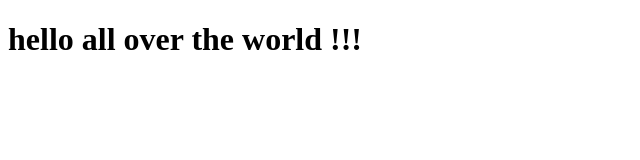
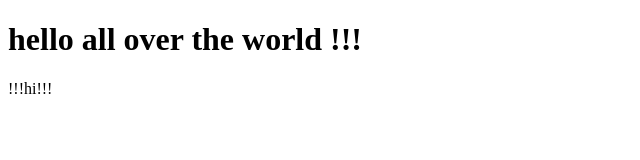
Before and after one commit to AlexanderPolulyah/Project1, a plain HTML site: page index.html in a window 1280 px wide. Shown: the full height of the page, 0-640 px from the left. Drawn offline with Linux system fonts and the light colour scheme.

Commit message:
Update index.html

```diff
--- a/index.html
+++ b/index.html
@@ -8,5 +8,6 @@
 </head>
 <body>
     <h1>hello all over the world !!!</h1>
+    !!!hi!!!
 </body>
 </html>
```
